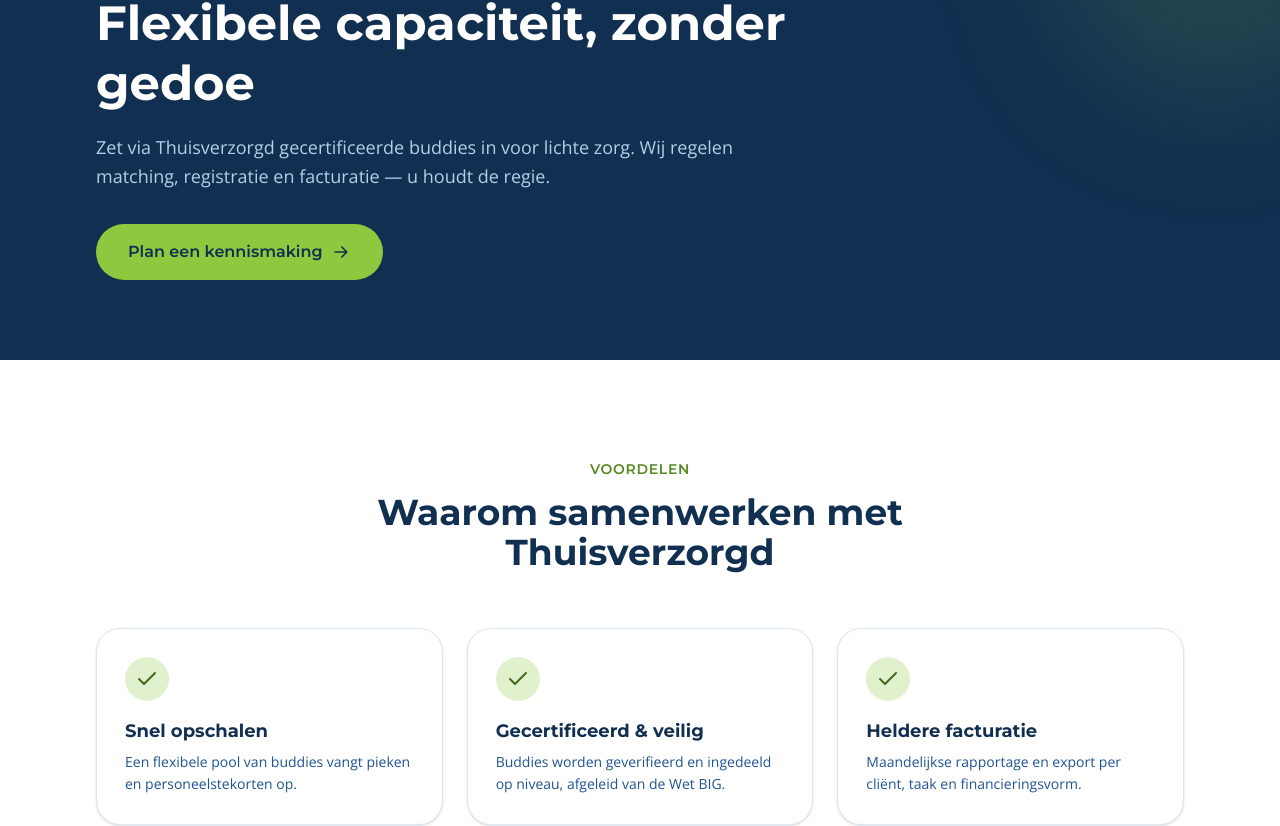
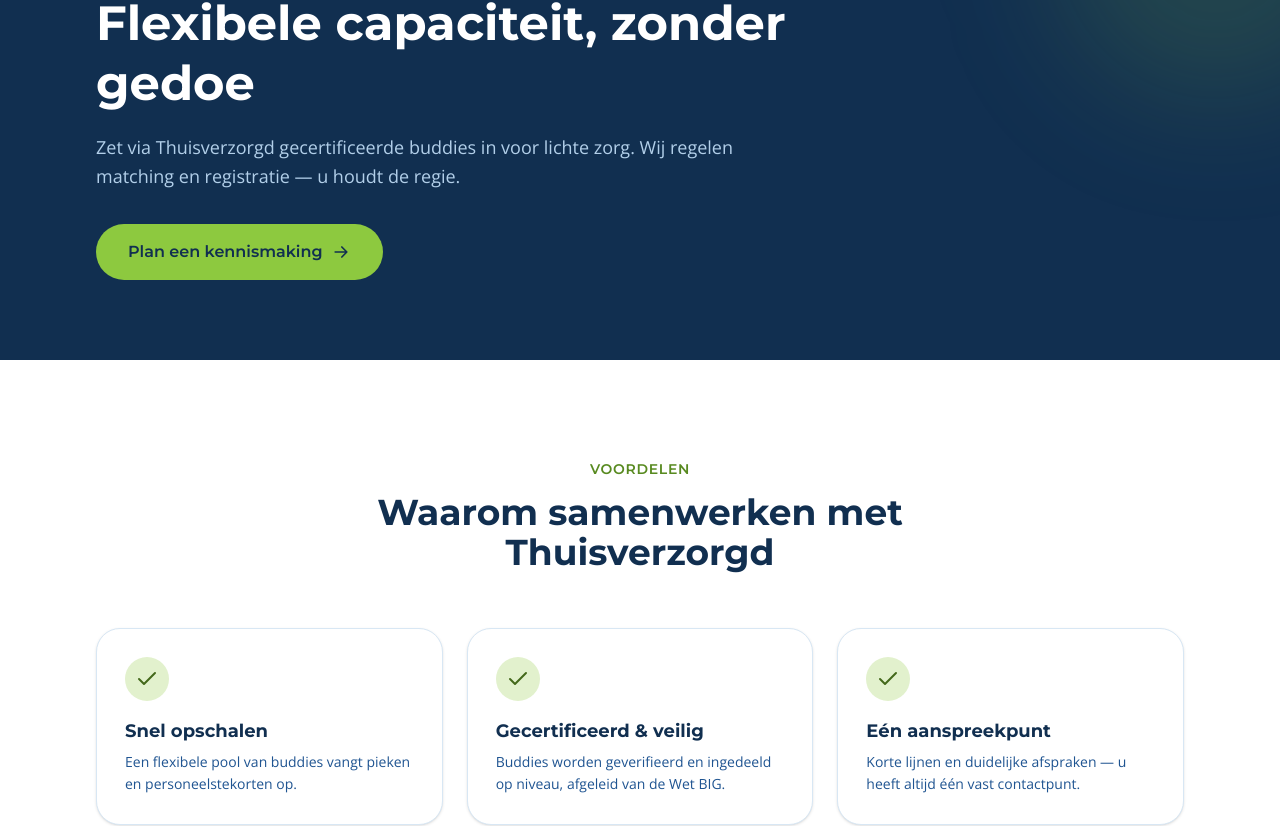
Before and after one commit to JWeijland/thuisverzorgd-website, a Next.js app: page /zorgorganisaties in a window 1280 px wide. Shown: the part 196-1022 px from the top of the page. Built offline with nearby package versions, Linux system fonts and the light colour scheme.

Commit message:
Zorgorganisaties: verwijder facturatie-claims (klopt niet)
Co-Authored-By: Claude Opus 4.8 <noreply@anthropic.com>

```diff
--- a/src/app/zorgorganisaties/page.tsx
+++ b/src/app/zorgorganisaties/page.tsx
@@ -7,7 +7,7 @@ import { IconCheck, IconArrowRight } from "@/components/icons";
 export const metadata: Metadata = {
   title: "Voor zorgorganisaties",
   description:
-    "Werk samen met Thuisverzorgd. Zet flexibele, gecertificeerde buddies in voor lichte zorg en ontzorg uw organisatie met heldere facturatie.",
+    "Werk samen met Thuisverzorgd. Zet flexibele, gecertificeerde buddies in voor lichte zorg en schaal eenvoudig op wanneer dat nodig is.",
 };
 
 export default function ZorgorganisatiesPage() {
@@ -16,7 +16,7 @@ export default function ZorgorganisatiesPage() {
       <PageHero
         eyebrow="Voor zorgorganisaties"
         title="Flexibele capaciteit, zonder gedoe"
-        subtitle="Zet via Thuisverzorgd gecertificeerde buddies in voor lichte zorg. Wij regelen matching, registratie en facturatie — u houdt de regie."
+        subtitle="Zet via Thuisverzorgd gecertificeerde buddies in voor lichte zorg. Wij regelen matching en registratie — u houdt de regie."
       >
         <Button href="/contact" variant="accent" size="lg">
           Plan een kennismaking <IconArrowRight className="h-5 w-5" />
@@ -40,8 +40,8 @@ export default function ZorgorganisatiesPage() {
                 d: "Buddies worden geverifieerd en ingedeeld op niveau, afgeleid van de Wet BIG.",
               },
               {
-                t: "Heldere facturatie",
-                d: "Maandelijkse rapportage en export per cliënt, taak en financieringsvorm.",
+                t: "Eén aanspreekpunt",
+                d: "Korte lijnen en duidelijke afspraken — u heeft altijd één vast contactpunt.",
               },
               {
                 t: "WMO, PGB & WLZ",
```
